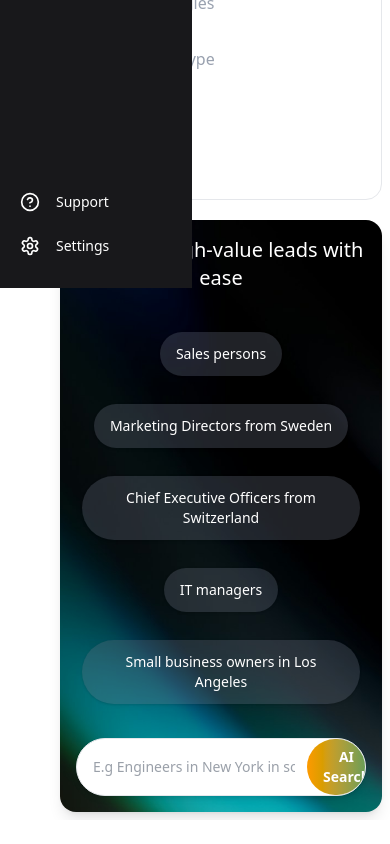
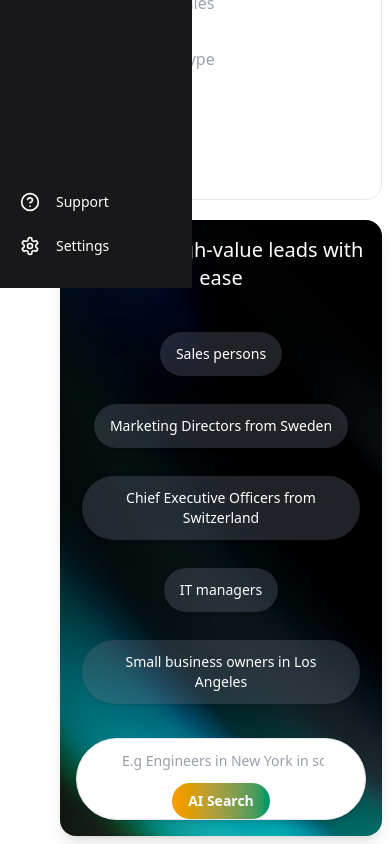
Before and after one commit to ahadazizjaffer2/ai-automation, a React (Vite) app: page /ai-lead-scouts in a window 390 px wide. Shown: the part 556-1400 px from the top of the page. Before the commit the page ends 1376 px from the top, so only its background shows below. Built offline with nearby package versions, Linux system fonts and the light colour scheme.

Commit message:
AI search button

```diff
--- a/src/routes/AILeadScouts.jsx
+++ b/src/routes/AILeadScouts.jsx
@@ -44,7 +44,7 @@ export default function LeadSearch() {
               </button>
             ))}
           </div>
-          <div className="flex items-center bg-white rounded-full shadow-md overflow-hidden justify-between w-full max-w-xl mx-auto border border-gray-200">
+          <div className="flex flex-col md:flex-row items-center bg-white rounded-full shadow-md overflow-hidden justify-between w-full max-w-xl mx-auto border border-gray-200">
             <div className="text-gray-500 ml-4 md:block hidden">
               <FaSearch size={20} />
             </div>
@@ -53,8 +53,8 @@ export default function LeadSearch() {
               placeholder="E.g Engineers in New York in software ..."
               className="px-3 py-3 pl-4 md:pl-3 text-gray-700 focus:outline-none text-sm"
             />
-            <div className="mr-2">
-              <button className="bg-gradient-to-r from-amber-500 to-emerald-600 px-4 py-2 text-white font-semibold text-sm md:text-md rounded-full flex items-center ">
+            <div className="md:mr-2">
+              <button className="bg-gradient-to-r from-amber-500 to-emerald-600 px-4 py-2 text-white font-semibold text-sm md:text-md rounded-full flex items-center w-full">
                 <FaHandSparkles size={16} className="mr-1 md:block hidden" />
                 <span>AI Search</span>
               </button>
```
